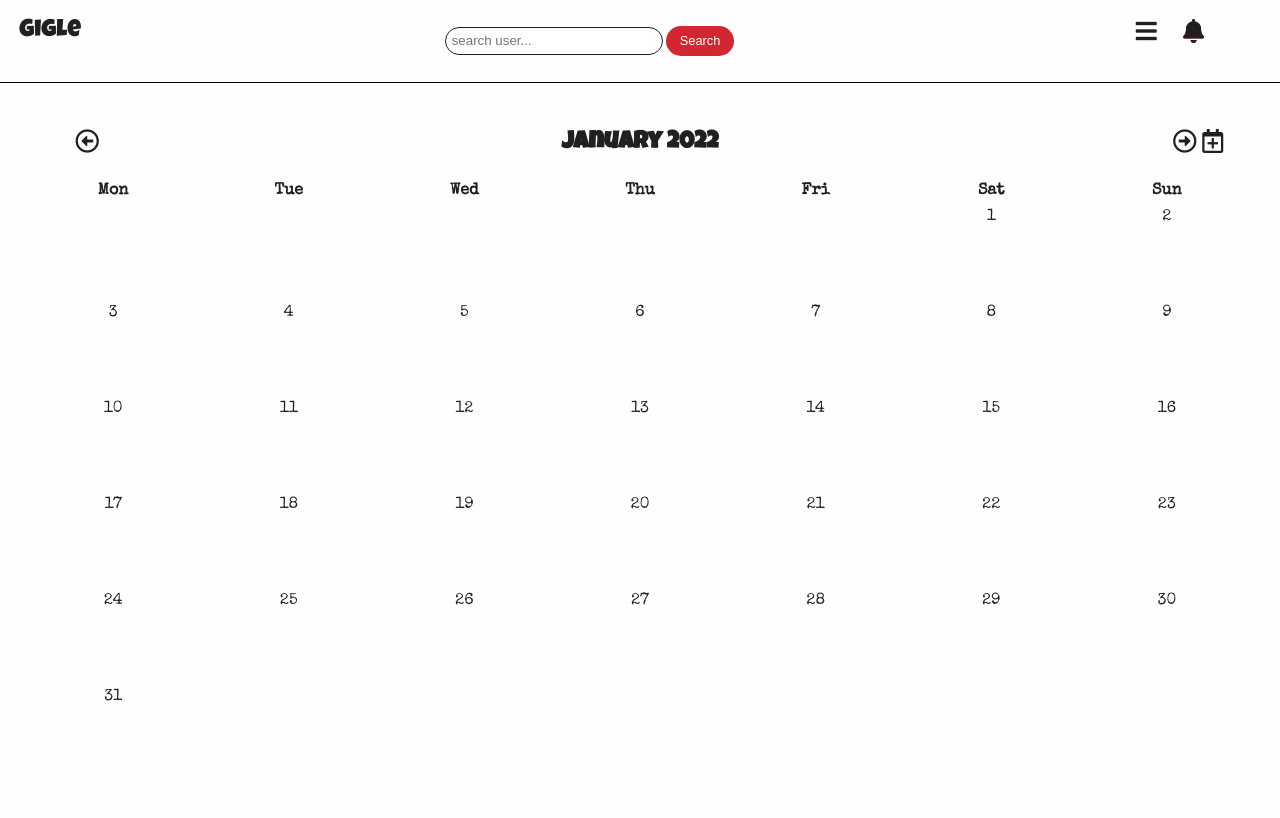
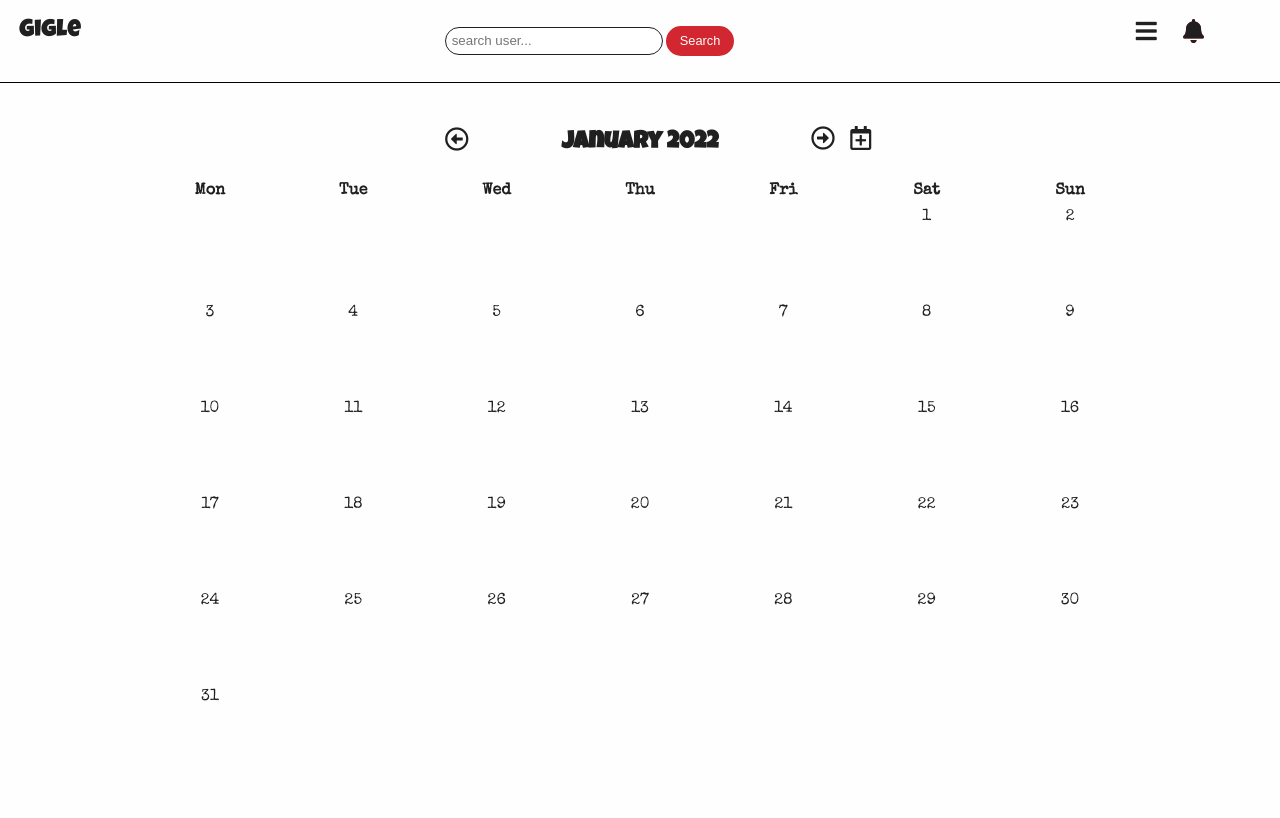
Before and after one commit to xiaoniuniu89/giglep4, a Django app: page /calendar/ in a window 1280 px wide. Run offline with Django 3.2, Linux system fonts and the light colour scheme; the visitor is signed in with stand-in values (Sample User, id 1); data that the repository does not hold is empty; some libraries are stand-ins or nearby versions.

Commit message:
add responsive style

```diff
--- a/static/gig_calendar/css/calendar.css
+++ b/static/gig_calendar/css/calendar.css
@@ -73,3 +73,113 @@
     height: 100%;
 
   }
+
+  .event-small {
+      text-align: center;
+
+  }
+
+  .event-big {
+      display: none;
+  }
+
+@media screen and (min-width: 700px){
+    .calendar {
+        width: 80%;
+    }
+
+    .fa-arrow-alt-circle-left {
+        left: 8.5em; top: .5em;
+    }
+
+    .cal-btn-r{
+        right: 9.5em; top: .7em;
+    }
+    .fa-calendar-plus {
+      padding: 0 .5em;
+    }
+}
+
+@media screen and (min-width: 1200px) {
+      .event-small {
+          display: none;
+      }
+
+      .event-big {
+          display: initial;
+      }
+
+      .calendar {
+          width: 80%;
+      }
+
+      .fa-arrow-alt-circle-left {
+        left: 18em;
+    }
+
+    .cal-btn-r{
+        right: 24em;
+    }
+
+
+  }
+
+  @media screen and (min-width: 1400px) {
+    .fa-arrow-alt-circle-left {
+        left: 22em;
+    }
+
+    .cal-btn-r {
+        right: 30em;
+    }
+  }
+
+    @media screen and (max-width: 330px) {
+
+
+      .calendar th {
+        padding: .5em;
+        text-align: center;
+        font-size: 12px;
+      }
+
+
+
+      .calendar td {
+        width: 1.8em;
+        height: 40px;
+        padding: .2em 0 ;
+        text-align: center;
+      }
+
+      .calendar .month {
+        font-family: 'Luckiest Guy', cursive;
+        font-size: 1rem;
+
+      }
+
+      .date {
+        font-size: .8rem;
+        margin: 0 auto;
+      }
+
+      ul {
+        height: 50%;
+      }
+
+.fa-arrow-alt-circle-left, .fa-arrow-alt-circle-right, .fa-calendar-plus {
+  font-size: 1.2rem;
+}
+
+      .fa-arrow-alt-circle-left {
+         top: 2px; left: 35px;
+
+    }
+
+    .cal-btn-r {
+      top: 0; right: 15px;
+      font-size: 1.2rem;
+    }
+
+
+  }
```
